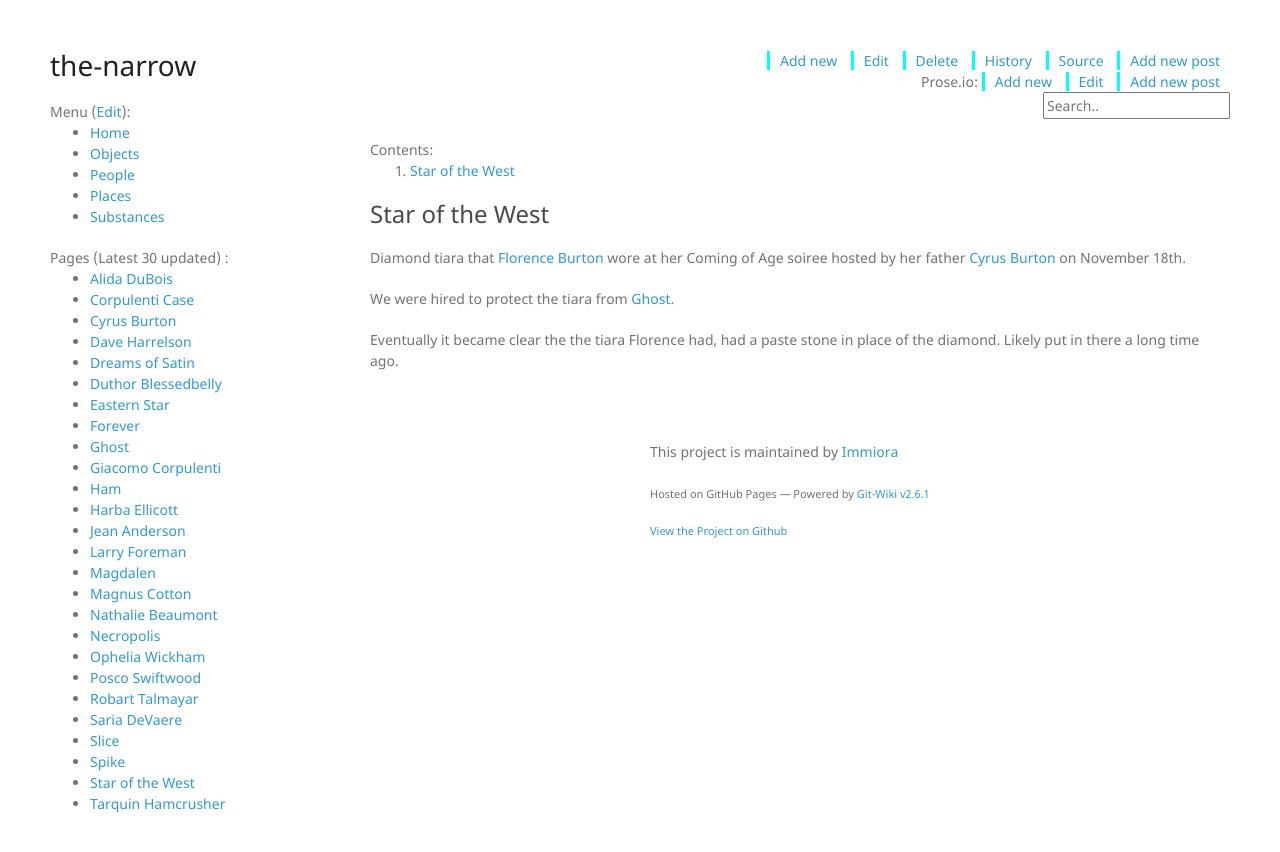
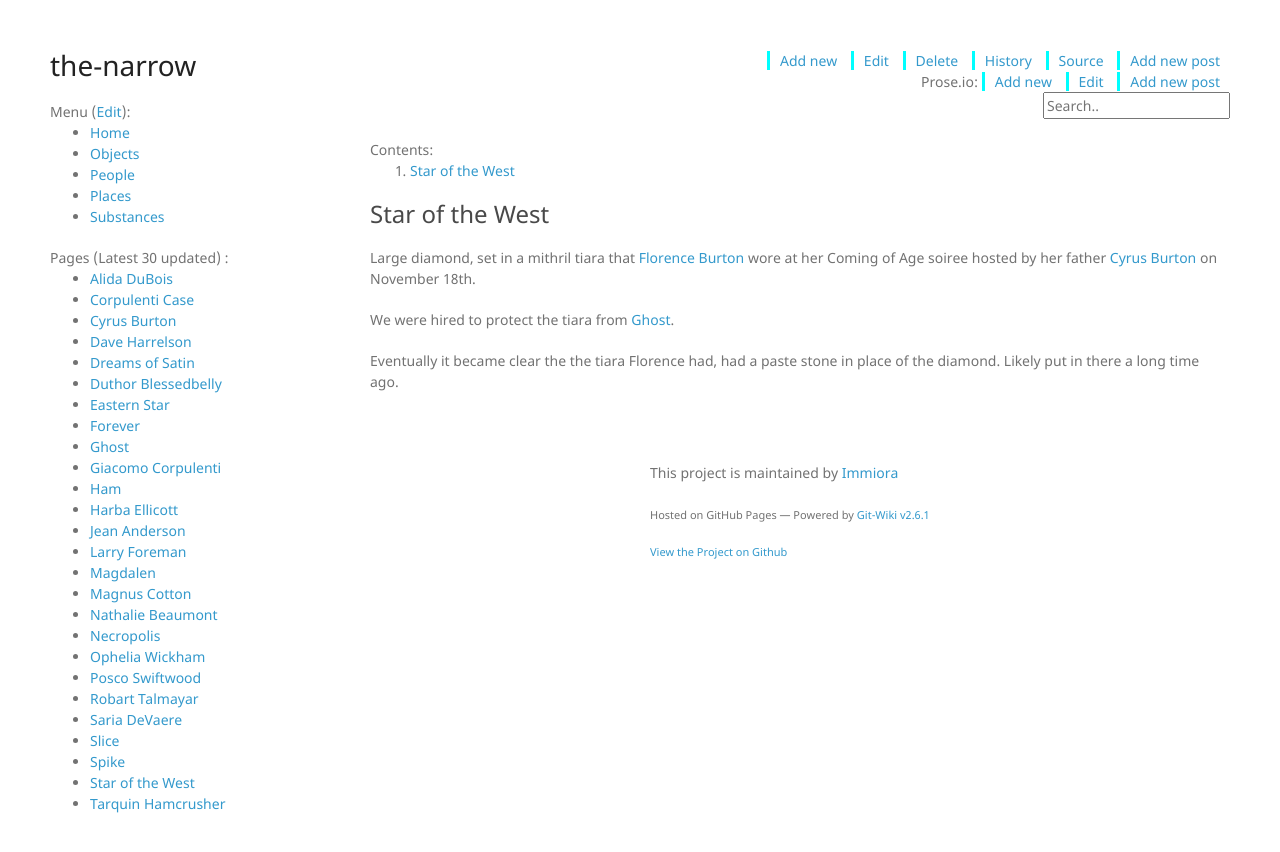
Before and after one commit to Immiora/the-narrow, a Jekyll site: the page built from wiki/objects/StarOfTheWest.md, in a window 1280 px wide. Shown: the top 852 px of the page. Built offline with Jekyll 4.4.1, drawn with Linux system fonts in a browser that asks for light colours; nearby versions of some CDN libraries.

Commit message:
Update StarOfTheWest.md

```diff
--- a/wiki/objects/StarOfTheWest.md
+++ b/wiki/objects/StarOfTheWest.md
@@ -5,7 +5,7 @@ categories: objects
 
 ### Star of the West
 
-Diamond tiara that [Florence Burton](FlorenceBurton) wore at her Coming of Age soiree hosted by her father [Cyrus Burton](CyrusBurton) on November 18th.
+Large diamond, set in a mithril tiara that [Florence Burton](FlorenceBurton) wore at her Coming of Age soiree hosted by her father [Cyrus Burton](CyrusBurton) on November 18th.
 
 We were hired to protect the tiara from [Ghost](Ghost).
 
```
